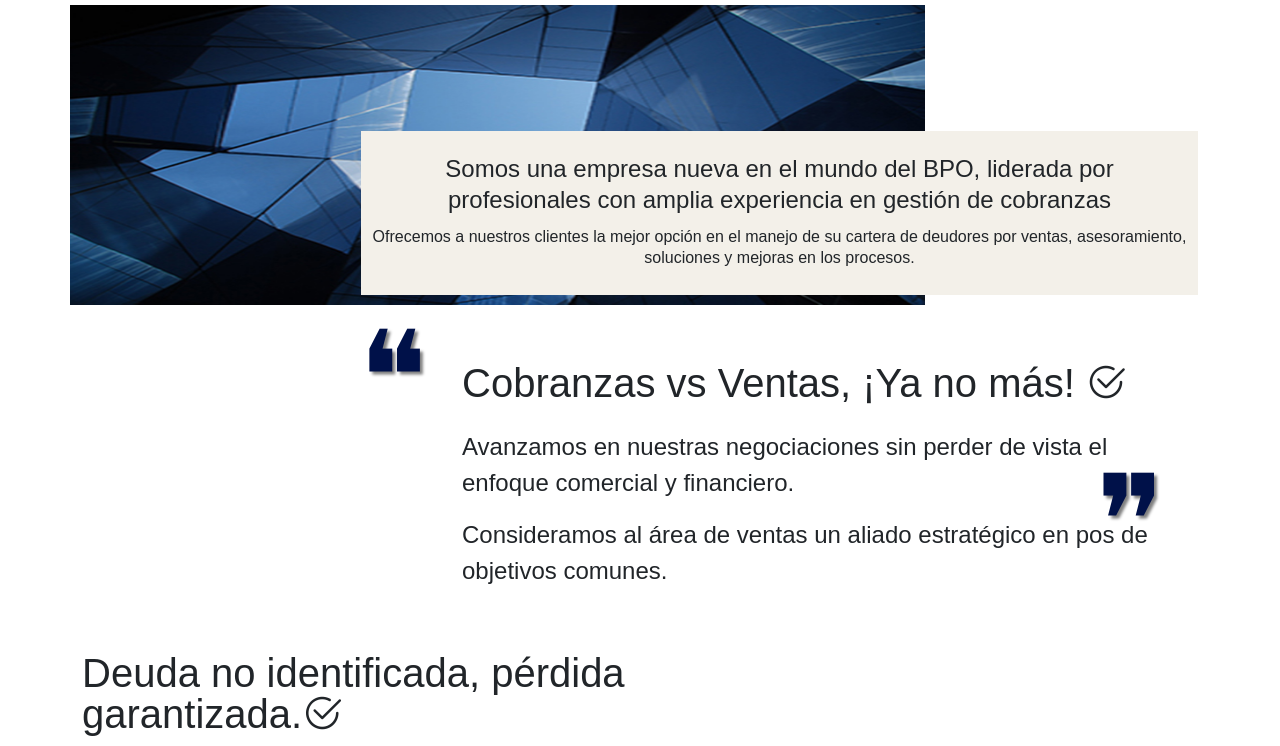
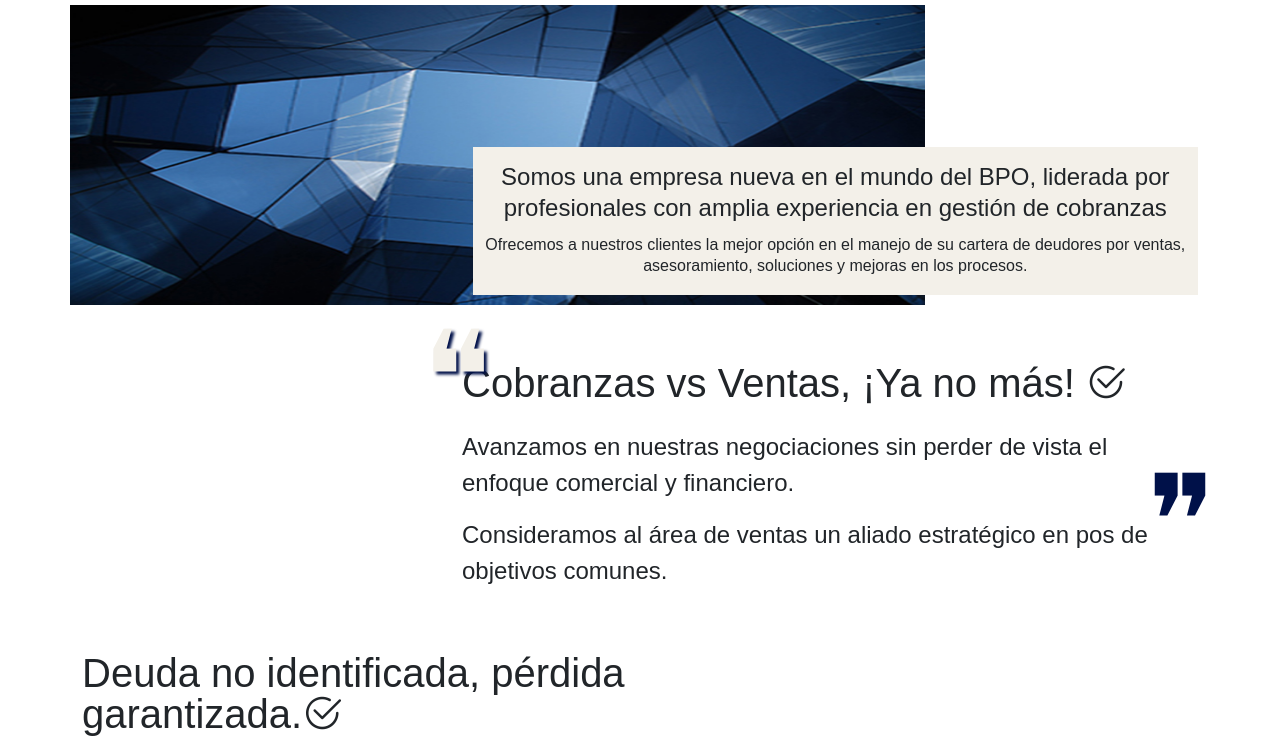
Before and after one commit to Lorena-DiStefano/arengestion, a plain HTML site: page paginas/nosotros.html in a window 1280 px wide. Shown: the part 54-800 px from the top of the page. Drawn offline with nearby package versions, Linux system fonts and the light colour scheme.

```diff
--- a/style.css
+++ b/style.css
@@ -98,14 +98,14 @@
 }
 
 .contenedorText {
-    width: 75%;
+    width: 65%;
     height: auto;
     background: #f3f0e9;
     margin-bottom: 10px;
     display: flex;
     align-items: center;
     justify-content: center;
-    padding: 10px;
+    padding: 2px;
 
 }
 
@@ -127,17 +127,23 @@
     position: absolute;
     z-index: 11;
     color: #001149;
-    text-shadow: 3px 3px 3px gray;
+    text-shadow: 3px 3px 3px white;
 }
 
 .open{
     top: 42%;
-    left: 28%;
+    left: 33%;
+    color:#f3f0e9;
+    text-shadow: 3px 3px 3px #001149;
+
 }
 
 .close{
     top: 60%;
-    right: 9%;
+    right: 5%;
+
+
+
 }
 
 .nosotros .container {
```
